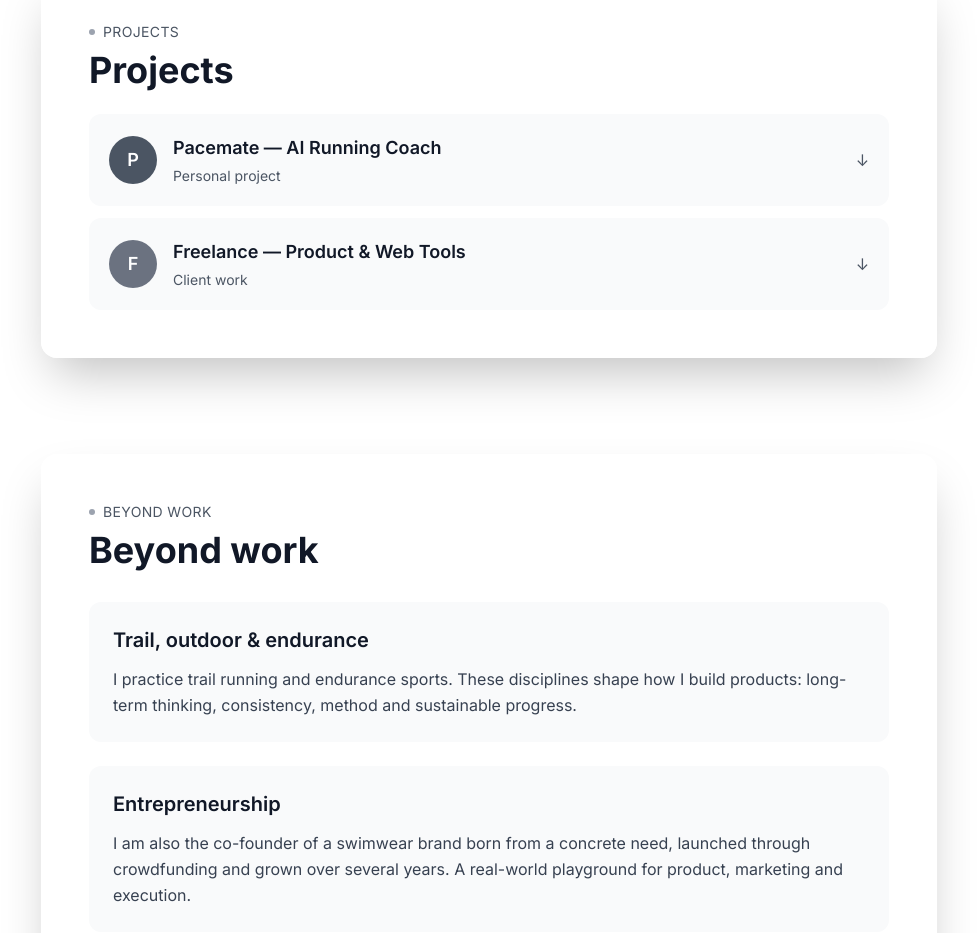
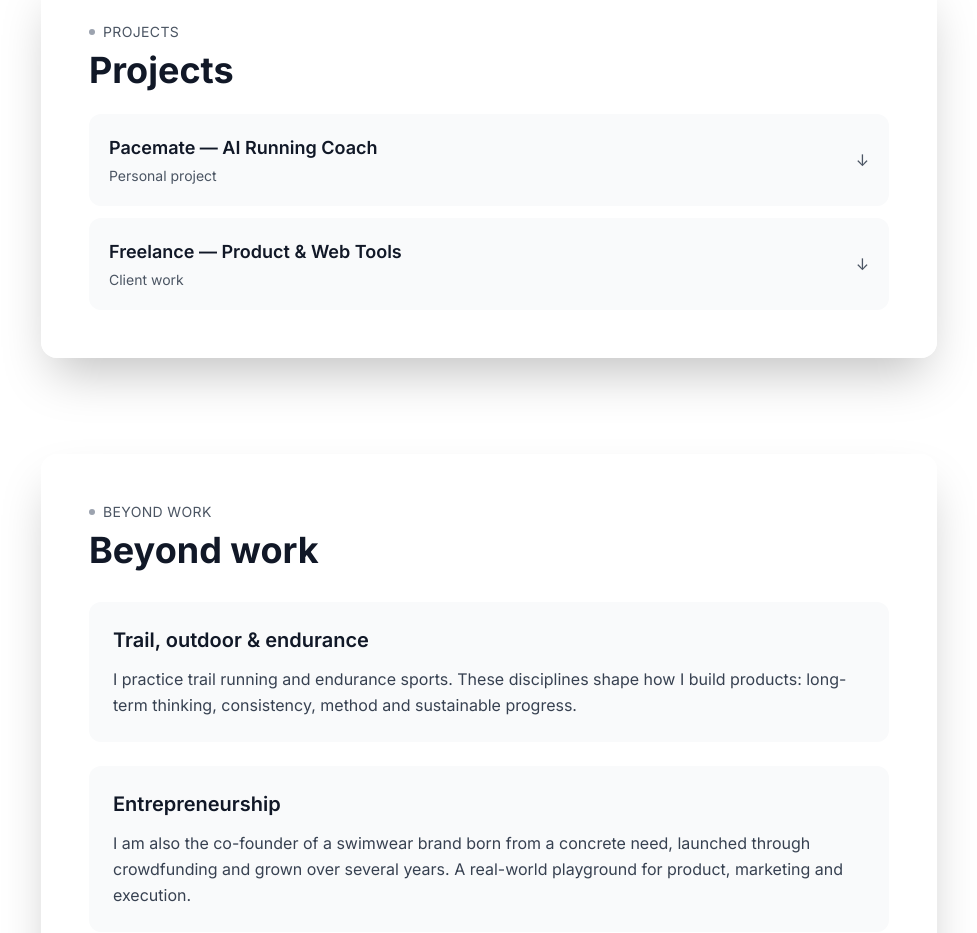
Before and after one commit to sachafontaine/sacha-fontaine-site, a Next.js app: page / in a window 1280 px wide. Shown: the part 1860-2793 px from the top of the page, without its empty margins (151-1128 px from the left). Built offline with nearby package versions, Linux system fonts and the light colour scheme.

Commit message:
remove icon from projects section

```diff
--- a/components/Projects.tsx
+++ b/components/Projects.tsx
@@ -69,17 +69,6 @@ function ProjectCard({ project, index }: { project: Project; index: number }) {
   const [currentImageIndex, setCurrentImageIndex] = useState(0);
   const { t } = useLanguage();
 
-  // Générer une icône/lettre pour chaque projet
-  const projectIcon = project.name.charAt(0).toUpperCase();
-  const iconColors = [
-    "bg-gray-600",
-    "bg-gray-500",
-    "bg-gray-700",
-    "bg-gray-600",
-    "bg-gray-500",
-    "bg-gray-700",
-  ];
-
   // Fonctions pour la galerie
   const openGallery = (imageIndex: number) => {
     setCurrentImageIndex(imageIndex);
@@ -144,11 +133,6 @@ function ProjectCard({ project, index }: { project: Project; index: number }) {
       >
         {/* Card Header */}
         <div className="p-5 flex items-center gap-4">
-          <div
-            className={`w-12 h-12 rounded-full ${iconColors[index % iconColors.length]} flex items-center justify-center text-white font-semibold text-lg flex-shrink-0`}
-          >
-            {projectIcon}
-          </div>
           <div className="flex-1 min-w-0">
             <h3 className="text-lg font-semibold dark:text-white text-gray-900 mb-1">
               {project.name}
@@ -211,15 +195,6 @@ function ProjectCard({ project, index }: { project: Project; index: number }) {
                     <p className="text-sm font-medium dark:text-white text-gray-900">
                       {project.year}
                     </p>
-                  </div>
-                </div>
-
-                {/* Project Logo/Icon Large */}
-                <div className="mb-6">
-                  <div
-                    className={`w-20 h-20 rounded-full ${iconColors[index % iconColors.length]} flex items-center justify-center text-white font-bold text-3xl`}
-                  >
-                    {projectIcon}
                   </div>
                 </div>
 
```
